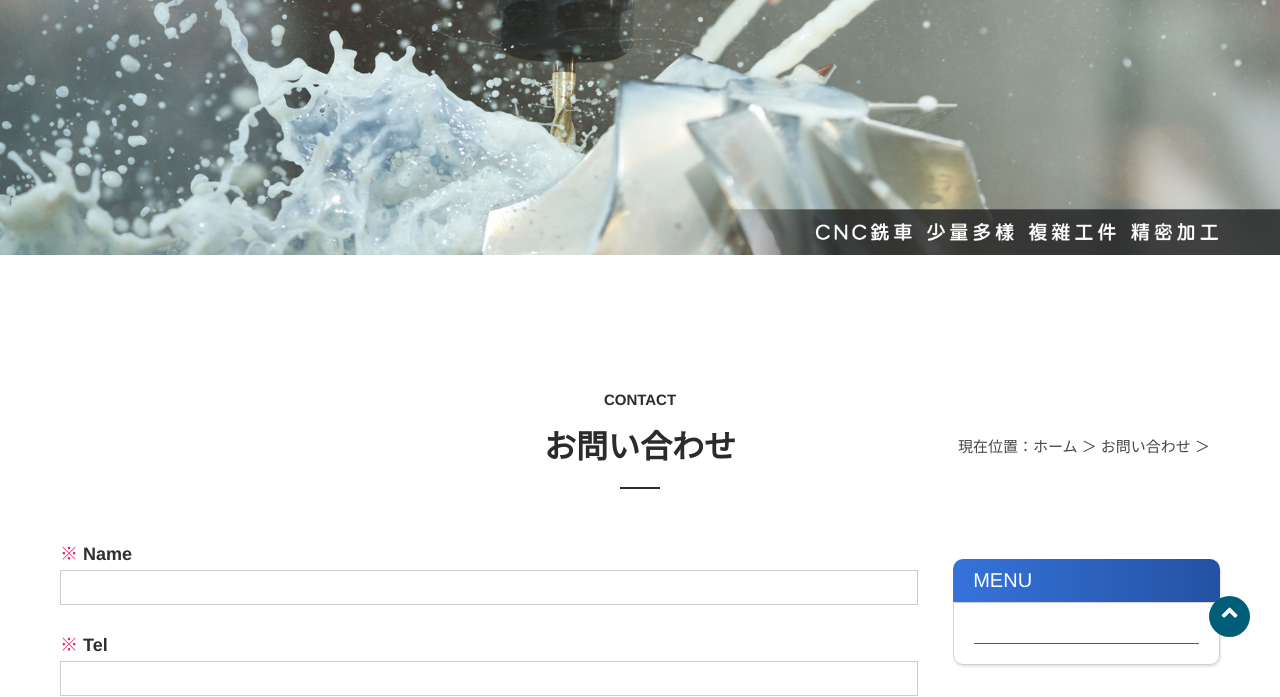
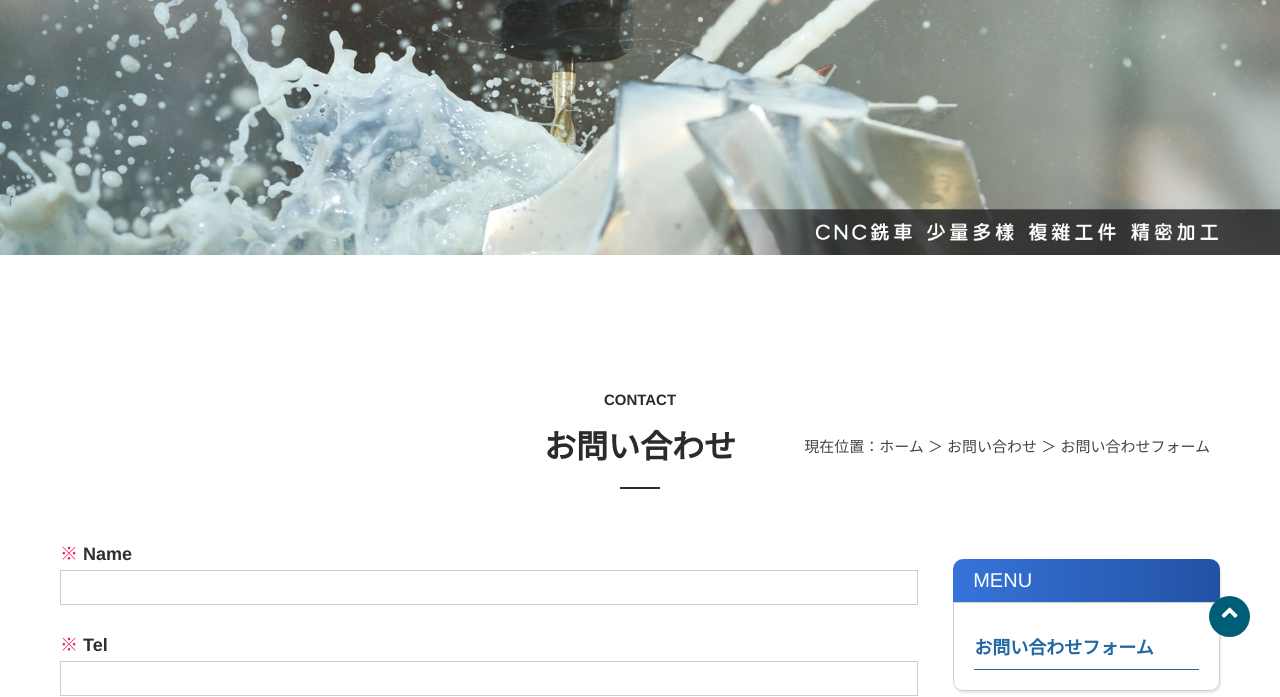
Before and after one commit to frank310099git/tzuyi, a website: page form1-lang2.html in a window 1280 px wide. Shown: the part 113-810 px from the top of the page. Drawn offline with Linux system fonts and the light colour scheme.

Commit message:
Fix Japanese contact submenu

```diff
--- a/form1-lang2.html
+++ b/form1-lang2.html
@@ -129,7 +129,7 @@
                     <li class=" dropDown"><a href="form1-lang2.html" class="current">お問い合わせ<b>CONTACT</b></a>
                         <dl class="submenu">
                             <div class="subitem">
-                                <a href="form1-lang2.html"></a>
+                                <a href="form1-lang2.html">お問い合わせフォーム</a>
                                                                 </div>
                         </dl>
                     </li>
@@ -161,7 +161,7 @@
 
         <div class="mod_name clearfix">
 			<h2><strong>CONTACT</strong>お問い合わせ</h2>
-			<div class="guide">現在位置：<a href='index-lang2.html'>ホーム</a> ＞ <a href='form1-lang2.html'>お問い合わせ</a> ＞ <a href='form1-lang2.html'></a></div>
+			<div class="guide">現在位置：<a href='index-lang2.html'>ホーム</a> ＞ <a href='form1-lang2.html'>お問い合わせ</a> ＞ <a href='form1-lang2.html'>お問い合わせフォーム</a></div>
 		</div>
 
 
@@ -170,7 +170,7 @@
 			<div class="left_box">
 				<div class="side_menu">
 					<h3 class="title">MENU</h3>
-					<ul class='clearfix'><li><a href='form1-lang2.html' class='current'></a></li></ul>				</div>
+					<ul class='clearfix'><li><a href='form1-lang2.html' class='current'>お問い合わせフォーム</a></li></ul>				</div>
 			</div>
 
 			<div class="right_box">
```
Also changed, not shown: article1-1-lang2.html (+1 -1 lines), article1-3-lang2.html (+1 -1 lines), article1-4-lang2.html (+1 -1 lines), article1-6-lang2.html (+1 -1 lines), article1-lang2.html (+1 -1 lines), article2-8-lang2.html (+1 -1 lines), article2-lang2.html (+1 -1 lines), goods1-1-lang2.html (+1 -1 lines), goods1-4-lang2.html (+1 -1 lines), goods1-5-lang2.html (+1 -1 lines), goods1-6-lang2.html (+1 -1 lines), goods1-cat1-lang2.html (+1 -1 lines), goods1-lang2.html (+1 -1 lines), index-lang2.html (+1 -1 lines).
